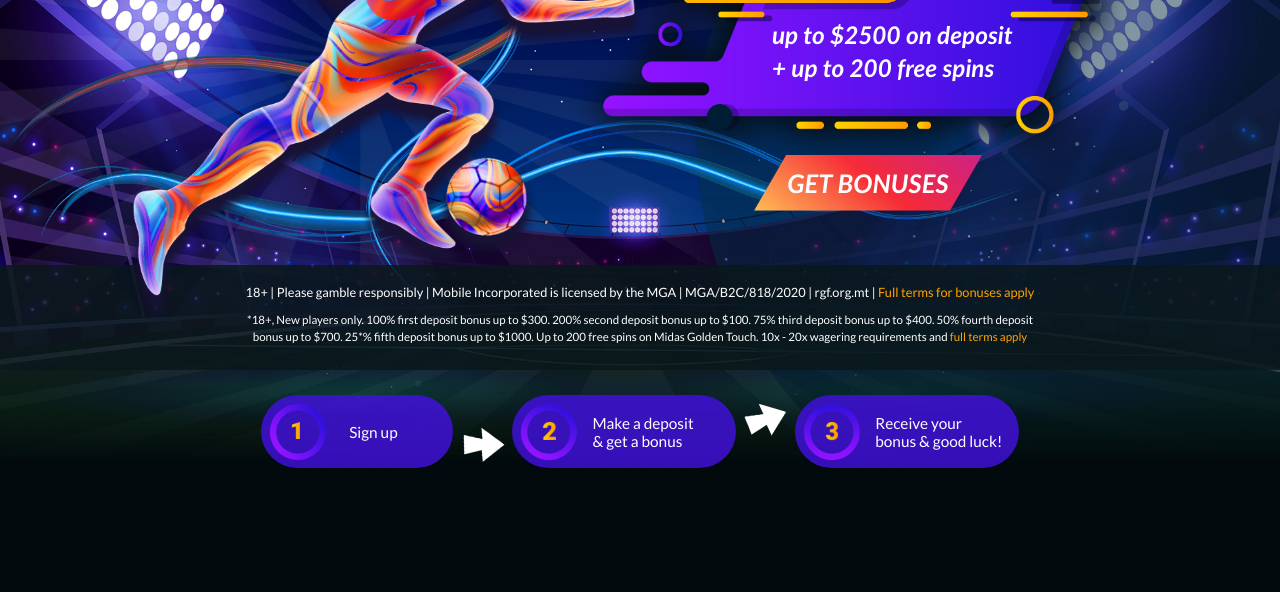
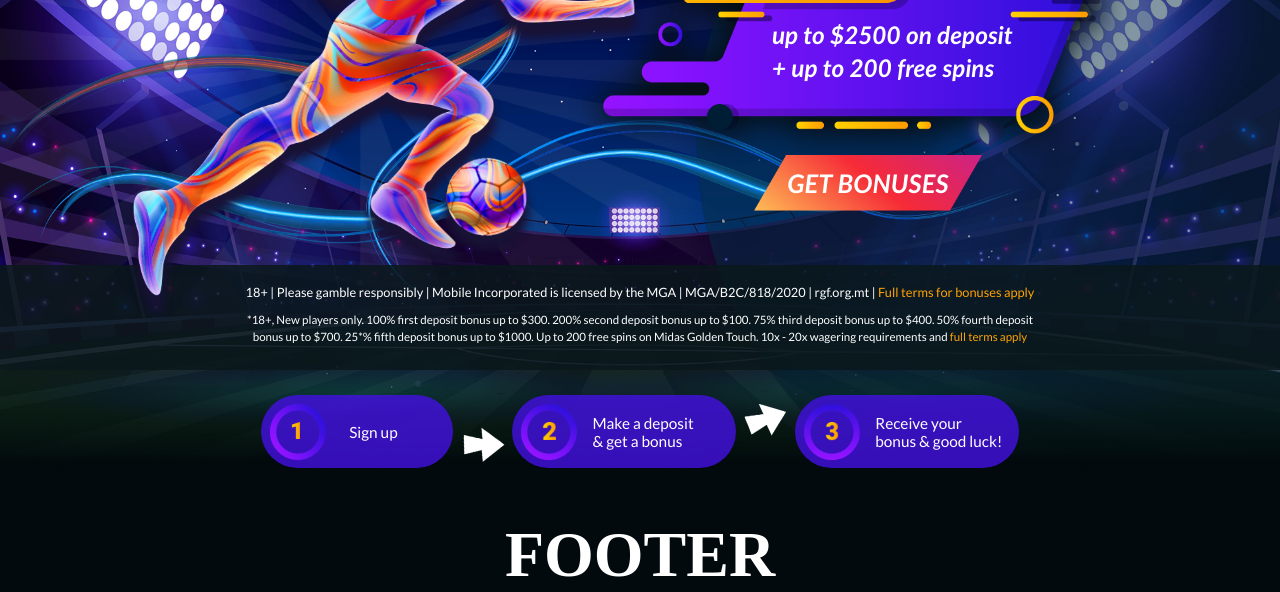
Before and after one commit to imvladshevchenko/betting-man, a plain HTML site: page index.html in a window 1280 px wide. Shown: the part 239-831 px from the top of the page. Before the commit the page ends 800 px from the top, so only its background shows below. Drawn offline with nearby package versions, Linux system fonts and the light colour scheme.

Commit message:
added footer

```diff
--- a/css/style.css
+++ b/css/style.css
@@ -332,7 +332,7 @@ main {
 }
 .steps-2 > .steps__round {
   margin-right: 1.2em;
-  animation-delay: .5s;
+  animation-delay: 0.5s;
 }
 .steps-3 > .steps__round {
   margin-right: 1.2em;
@@ -379,6 +379,14 @@ main {
 .steps__arrow-mob--right,
 .steps__arrow-mob--left {
   display: none;
+}
+footer {
+  padding-top: 50px;
+}
+footer > h2 {
+  text-align: center;
+  color: #fff;
+  font-size: 5em;
 }
 @media screen and (max-width: 1200px) {
   main {
--- a/index.html
+++ b/index.html
@@ -66,6 +66,10 @@
 		</section>
 	</main>
 
+	<footer>
+		<h2>FOOTER</h2>
+	</footer>
+
 	<script src="https://unpkg.com/aos@next/dist/aos.js""></script>
 	<script src=" ./js/main.js"></script>
 
```
